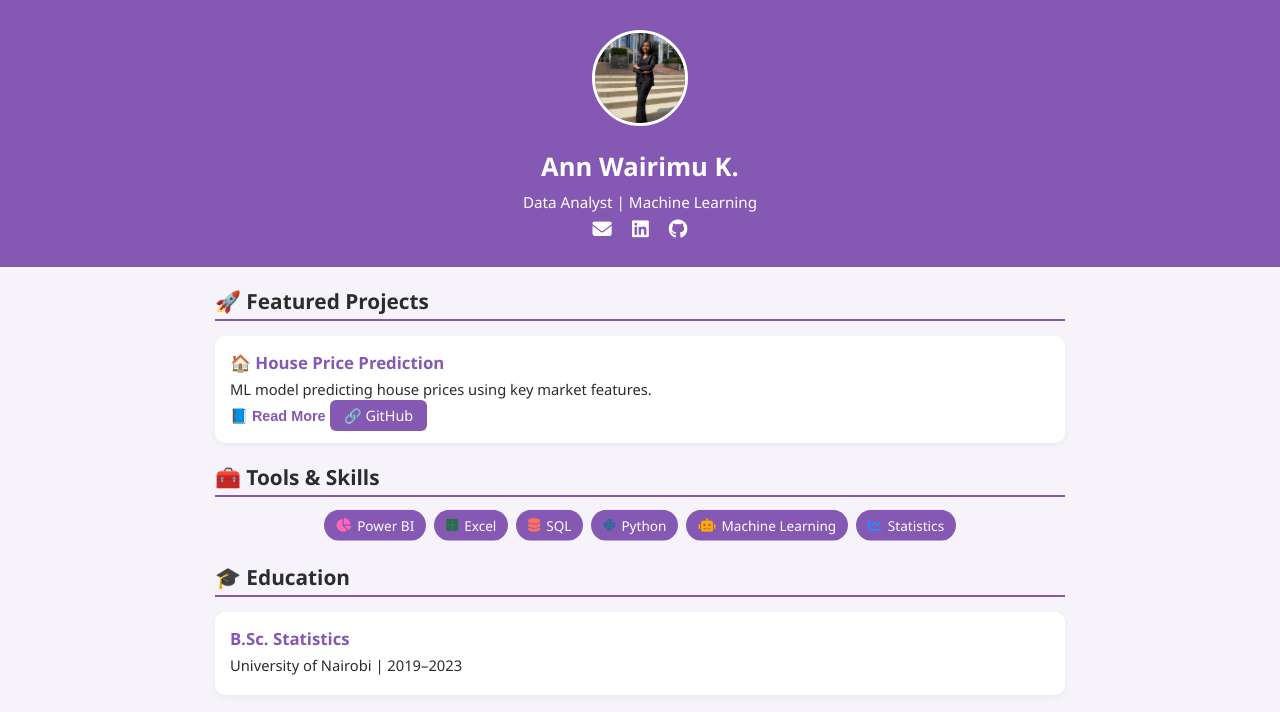
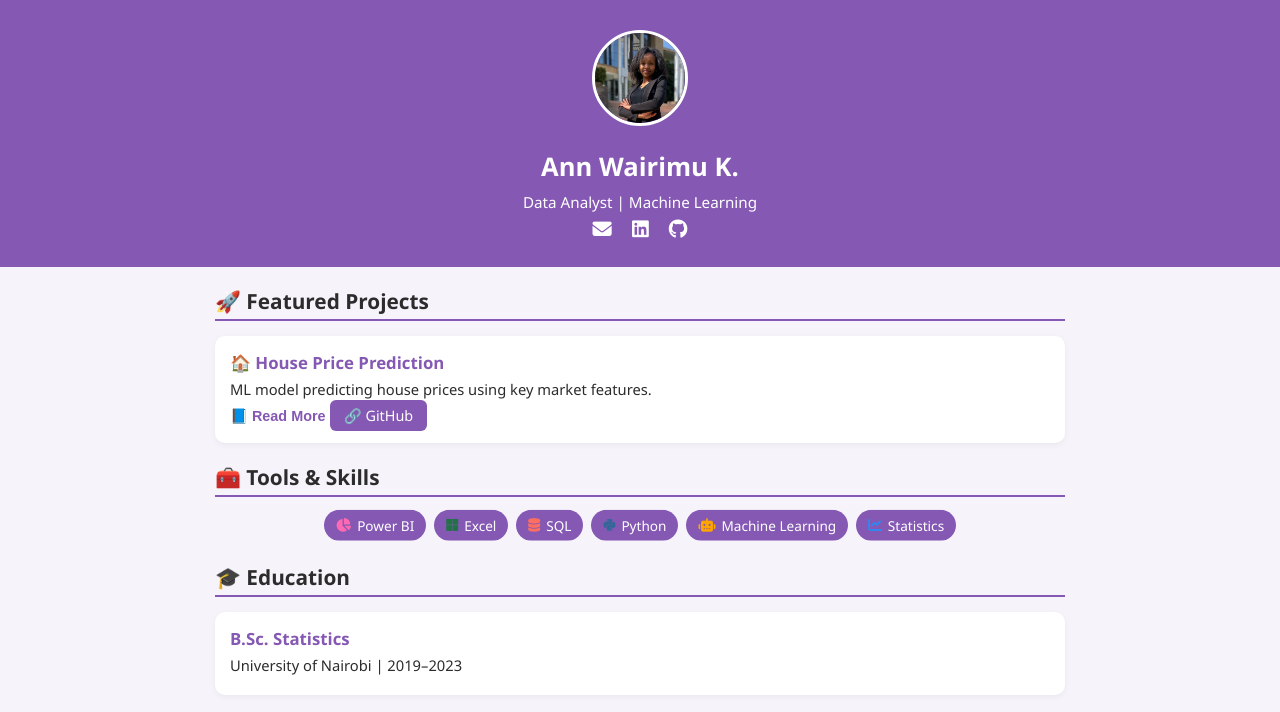
Before and after one commit to Wairimu-2025/Wairimu-2025, a plain HTML site: page index.html in a window 1280 px wide. Shown: the top 712 px of the page. Drawn offline with Linux system fonts and the light colour scheme.

Commit message:
Update index.html

```diff
--- a/index.html
+++ b/index.html
@@ -139,7 +139,7 @@
 </head>
 <body>
   <header>
-    <img src="Ann_prof_photo.jpg" alt="Ann Kiarie">
+    <img src="Ann-photo.jpg" alt="Ann Kiarie">
     <h1>Ann Wairimu K.</h1>
     <p>Data Analyst | Machine Learning</p>
     <div class="socials">
```
